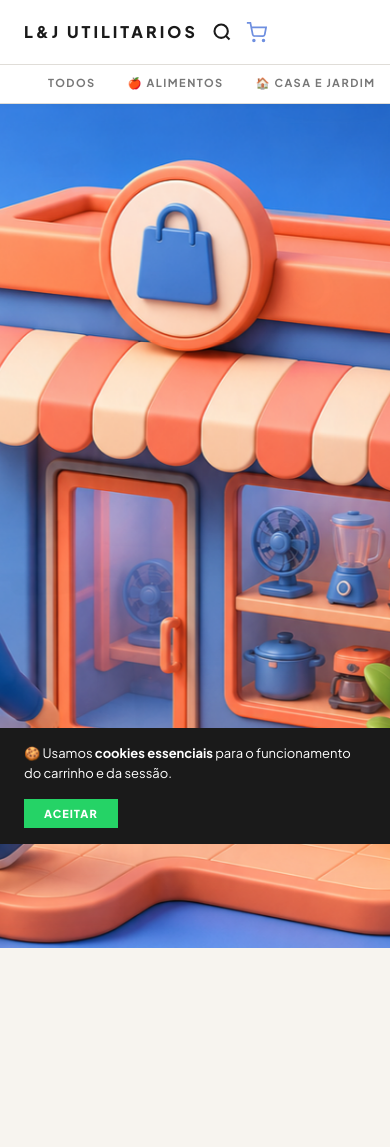
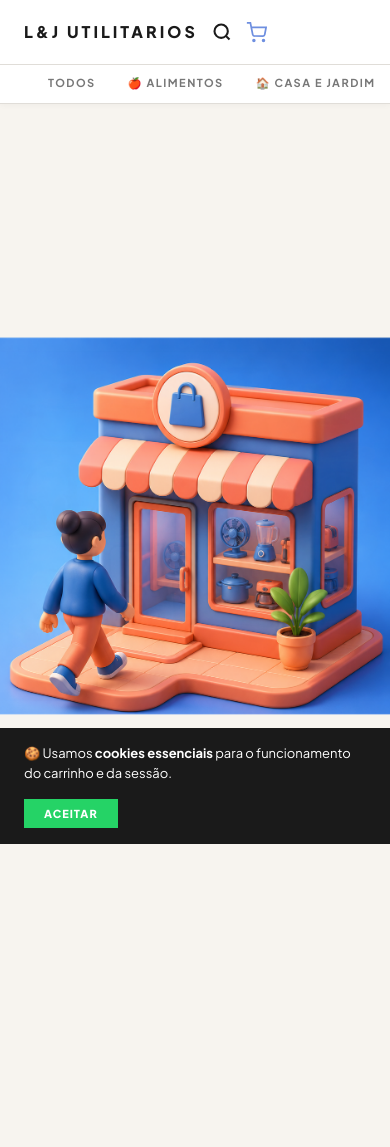
Before and after one commit to MizaDev99/lj-utilitarios, a Django app: page / in a window 390 px wide. Shown: the top 1147 px of the page. Run offline with Django 4.2, Linux system fonts and the light colour scheme; data comes from the database, SQL or seed files in the repository.

Commit message:
ajusta object-fit para contain no mobile com novas imagens verticais

```diff
--- a/localshop/static/css/main.css
+++ b/localshop/static/css/main.css
@@ -266,7 +266,7 @@ button{font-family:inherit}
 @media(max-width:639px){
   .scroll-section{height:180vh}
   .sticky-stage{height:100vh;top:0;background:var(--cream)}
-  .ss-layer img{object-fit:cover;object-position:center}
+  .ss-layer img{object-fit:contain;object-position:center}
 }
 
 /* ─── FADE-IN (IntersectionObserver) ─── */
```
